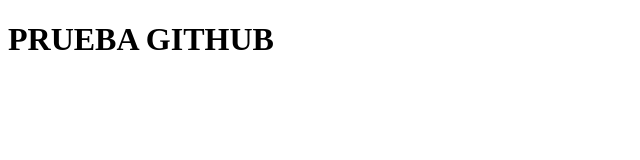
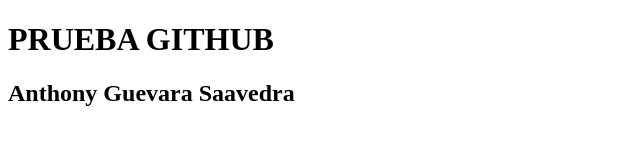
Before and after one commit to guevedra/Sesion17Git, a plain HTML site: page index.html in a window 1280 px wide. Shown: the whole page, without its empty margins (0-640 px from the left). Drawn offline with Linux system fonts and the light colour scheme.

Commit message:
Agrego linea H2

```diff
--- a/index.html
+++ b/index.html
@@ -8,5 +8,6 @@
 </head>
 <body>
     <h1>PRUEBA GITHUB</h1>
+    <h2>Anthony Guevara Saavedra</h2>
 </body>
 </html>
```
